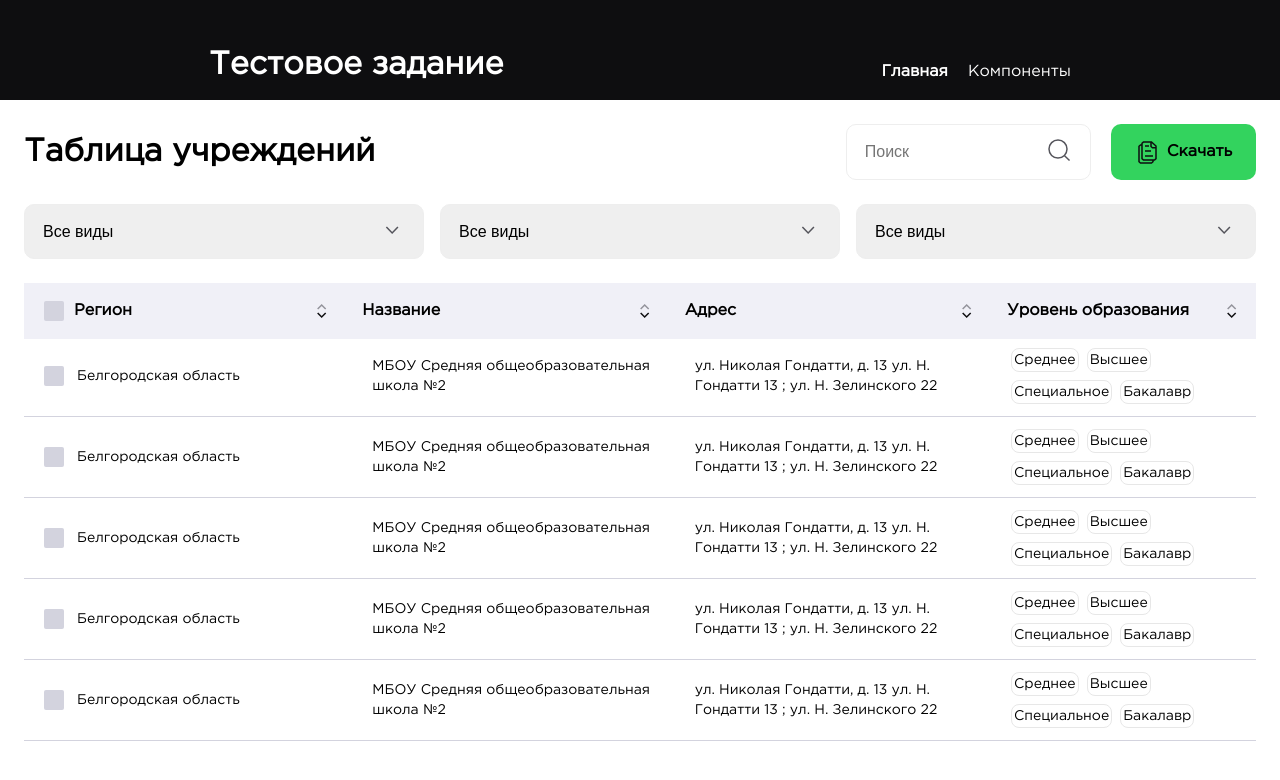
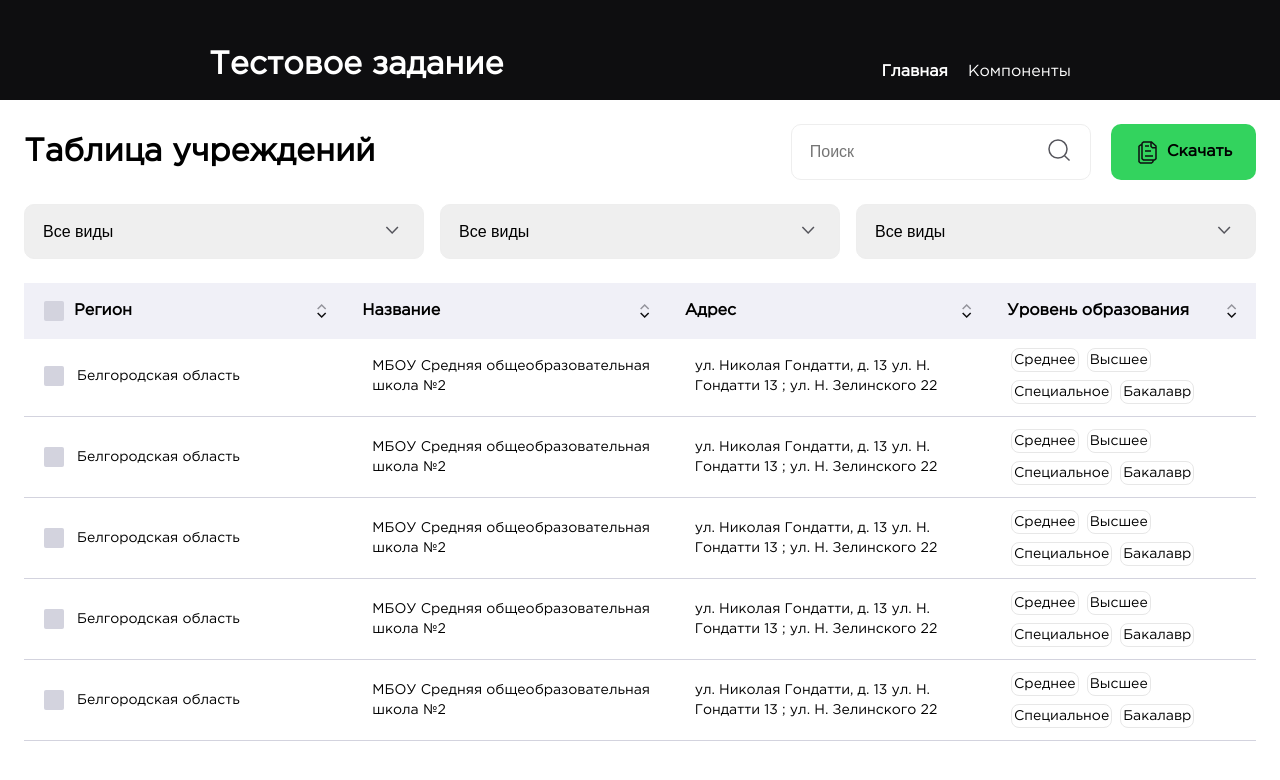
Before and after one commit to Hire-Hoffee/Schools-Table, a Vue app: page / in a window 1280 px wide. Shown: the top 780 px of the page. Built offline with nearby package versions, Linux system fonts and the light colour scheme.

Commit message:
style fixes

```diff
--- a/src/components/input/SearchInput.vue
+++ b/src/components/input/SearchInput.vue
@@ -24,7 +24,7 @@
     padding: 18px;
     border-radius: 10px;
     border: 1px solid #eee;
-    width: 100%;
+    width: 300px;
     font-size: 16px;
 
     &:focus {
--- a/src/components/input/SelectInput.vue
+++ b/src/components/input/SelectInput.vue
@@ -37,6 +37,7 @@
     border: 1px solid #eee;
     appearance: none;
     font-size: 16px;
+    cursor: pointer;
 
     &:focus {
       outline: 1px solid #ddd;
```
